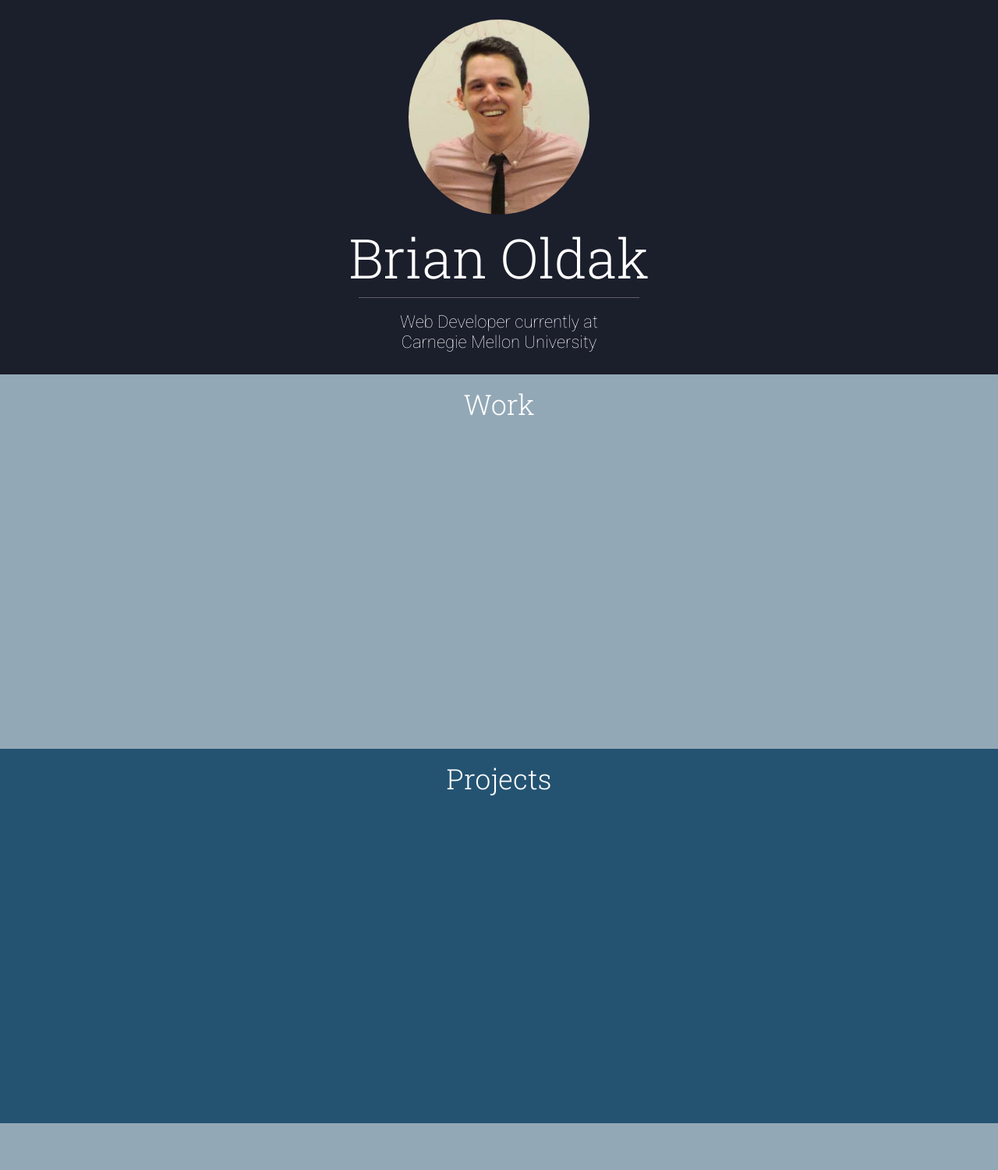
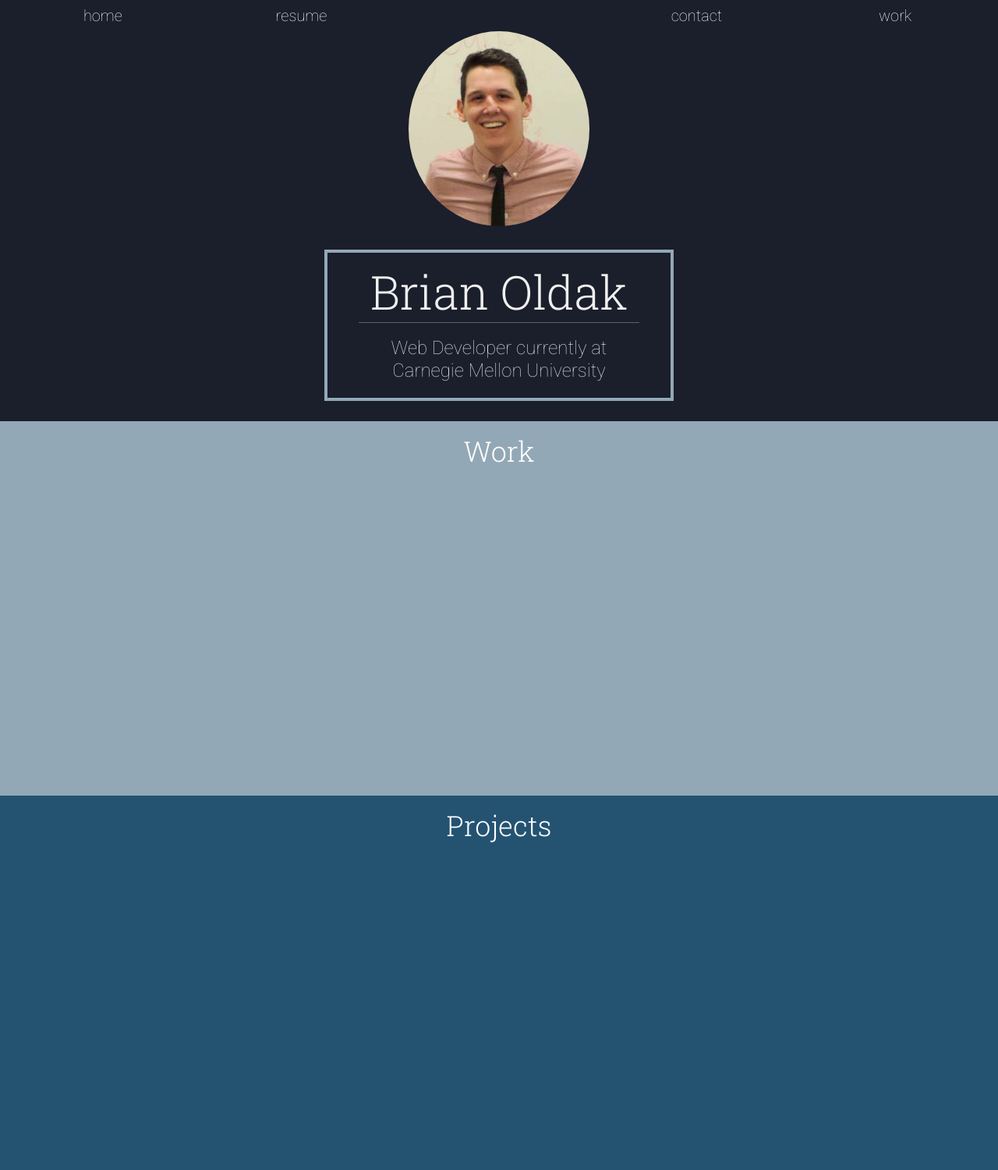
Before and after one commit to broldak/brianoldak.com, a Flask app: page / in a window 1280 px wide. Shown: the whole page at 78% size. Before the commit the page ends 1440 px from the top, so only its background shows below. Run offline with Flask 2, Linux system fonts and the light colour scheme.

Commit message:
added navbar

```diff
--- a/static/css/main.css
+++ b/static/css/main.css
@@ -1,18 +1,20 @@
 body, html {
   font-family: 'Roboto', sans-serif;
   font-weight: 200;
+  min-width: 500px;
 }
 
 .top-section {
-  height:480px;
+  height: 540px;
   background-color: #1b1e2b;
   margin: 0 auto;
   text-align: center;
   position: relative;
+  min-width: 500px;
 }
 
 .top-inner {
-  padding-top: 25px;
+  padding-top: 40px;
 }
 
 .section {
@@ -32,30 +34,38 @@ body, html {
   height: 100%;
 }
 
-.navbar {
+.nav-top {
   position: absolute;
-  bottom: 2px;
-  height: 50px;
+  top: 10px;
+  color: #fff;
+  width: 100%;
+  text-align: left;
+  min-width: 500px;
 }
 
-.title-text {
-  font-family: 'Roboto Slab', serif;
-  font-weight: 300;
-  color: #fff;
-  padding: 0;
+.nav-top-list {
+  width: 40%;
 }
 
-.nav-list {
-  line-height: 50px;
+.nav-right {
+  float: right;
+  text-align: left;
 }
 
 .nav-left {
   float: left;
-  padding-left: 20px;
+  text-align: right;
+}
+
+.nav-item {
+  display: inline-block;
+  width: 49%;
+  font-size: 20px;
+  text-align: center;
 }
 
 .me-icon {
-  padding-bottom: 20px;
+  padding-bottom: 30px;
 }
 
 .me-icon-img {
@@ -63,16 +73,25 @@ body, html {
   height: 250px;
 }
 
+.top-info {
+  width: 400px;
+  margin: 0 auto;
+  border: 4px solid #93a8b6;
+  padding: 20px;
+}
+
 .title-text {
-  color: #fff;
-  font-size: 70px;
-  margin-bottom: 15px;
+  font-family: 'Roboto Slab', serif;
+  font-weight: 300;
+  font-size: 60px;
+  color: #efefef;
+  padding: 0;
 }
 
 .subtitle-text {
   padding-top: 10px;
-  color: #fff;
-  font-size: 22px;
+  font-size: 24px;
+  color: #cbdee7;
   width: 280px;
   margin: 0 auto;
   line-height: 1.2;
@@ -87,17 +106,6 @@ body, html {
   border-bottom: 1px solid rgba(255, 255, 255, 0.3);
 }
 
-.nav-right {
-  float: right;
-  padding-right: 40px;
-}
-
-.nav-item {
-  display: inline;
-  color: #fff;
-  padding-left: 40px;
-}
-
 .headline {
   font-size: 36px;
   font-family: 'Roboto Slab', serif;
@@ -105,8 +113,7 @@ body, html {
   margin: 0 auto;
   text-align: center;
   padding-top: 20px;
-  margin-right: 320px;
-  margin-left: 320px;
+  margin: 0 auto;
   padding-bottom: 10px;
   color: #fff;
 }
--- a/templates/home.html
+++ b/templates/home.html
@@ -2,16 +2,28 @@
 
 {% block home %}
 <div class="top-section">
+  <div class="nav-top">
+    <ul class="nav-top-list nav-left">
+      <li class="nav-item">home</li>
+      <li class="nav-item">resume</li>
+    </ul>
+    <ul class="nav-top-list nav-right">
+      <li class="nav-item">contact</li>
+      <li class="nav-item">work</li>
+    </ul>
+  </div>
   <div class="top-inner">
     <div class="me-icon">
       <img class="me-icon-img" src=" {{url_for('static', filename='img/me.png') }}"/>
     </div>
+    <div class="top-info">
       <div class="title-text">
         Brian Oldak
       </div>
       <hr class="title-separator">
       <div class="subtitle-text">
         Web Developer currently at Carnegie Mellon University
+      </div>
     </div>
   </div>
 </div>
```
Lines whose indentation alone changed are shown as unchanged.
